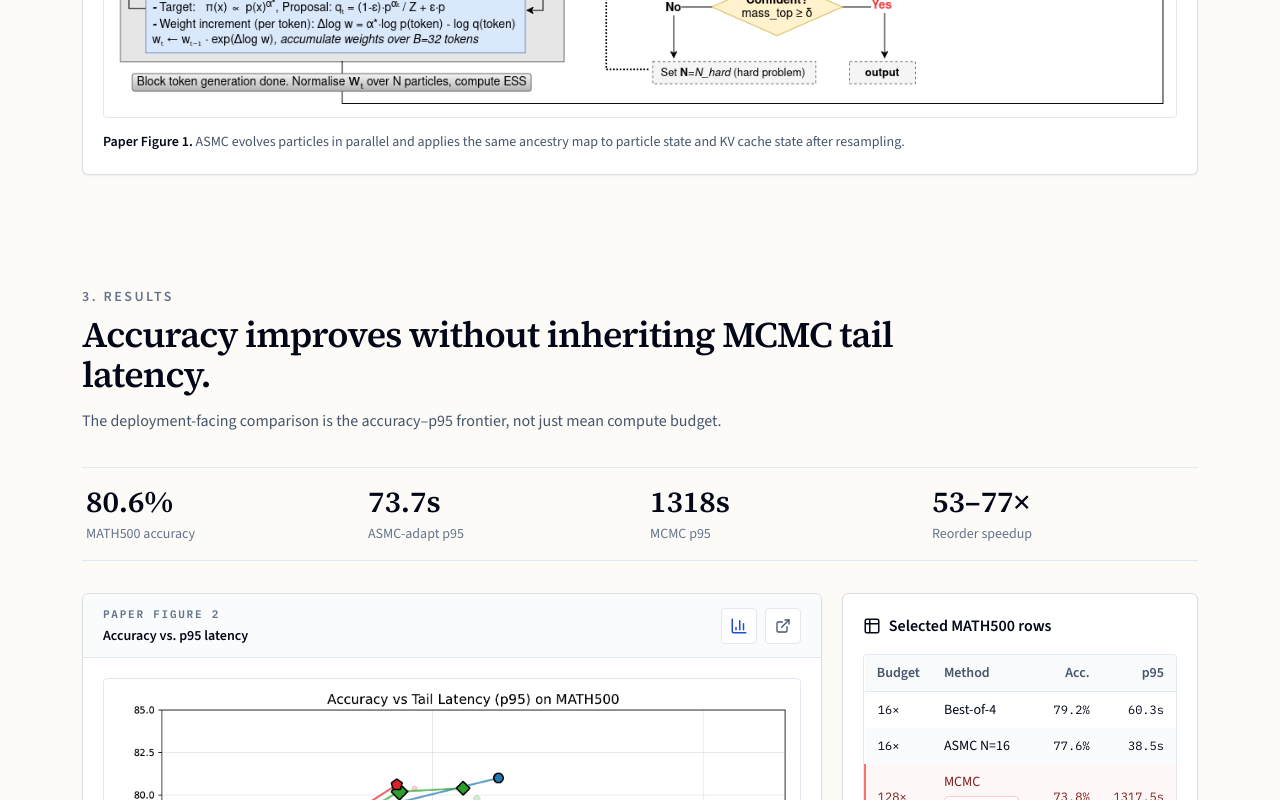
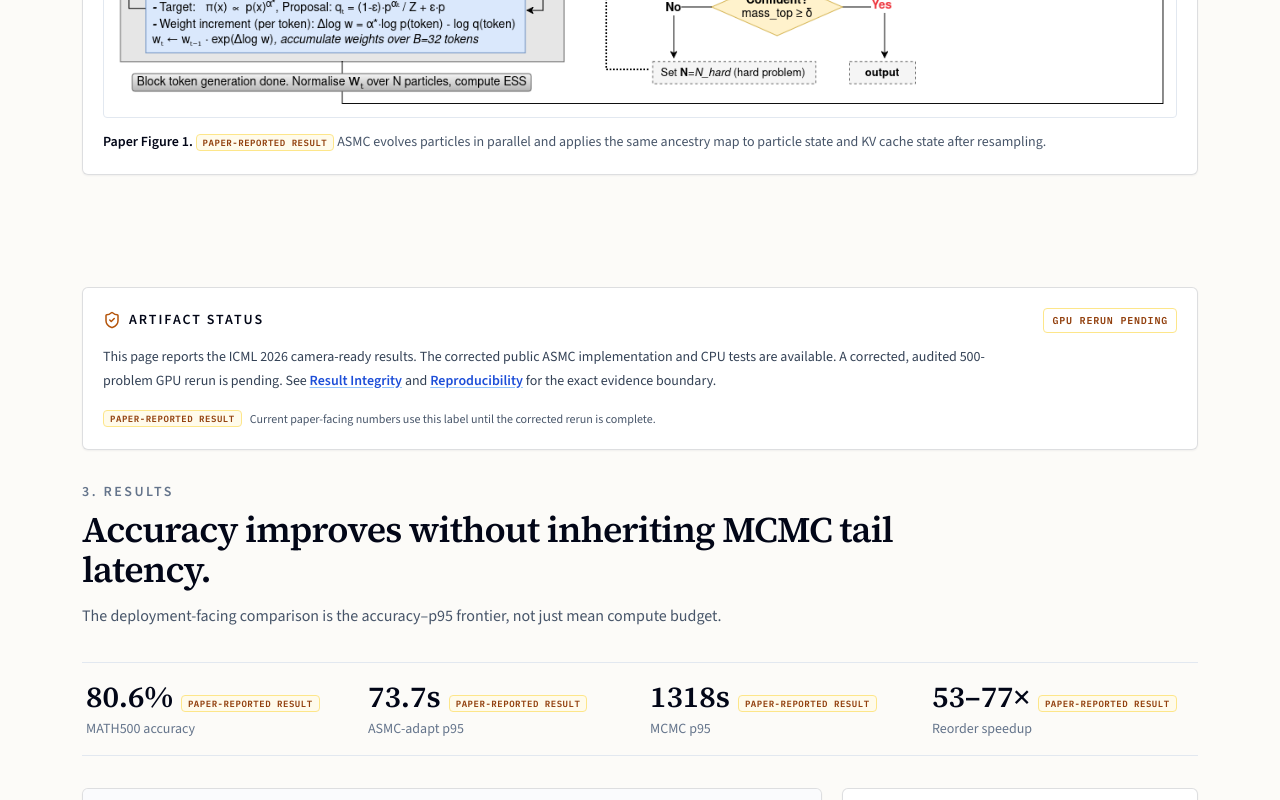
Before and after one commit to Vicky-0256/ASMC, a React (Vite) app: page / in a window 1280 px wide. Shown: the part 4020-4820 px from the top of the page. Built offline with nearby package versions, Linux system fonts and the light colour scheme.

Commit message:
Add result evidence status to project page

```diff
--- a/asmc_web_animation.jsx
+++ b/asmc_web_animation.jsx
@@ -137,7 +137,10 @@ function StatStrip() {
     <div className="grid gap-3 border-y border-slate-200 py-4 sm:grid-cols-2 lg:grid-cols-4">
       {STATS.map(([label, value]) => (
         <div key={label} className="px-1">
-          <div className="paper-serif text-3xl font-semibold text-slate-950">{value}</div>
+          <div className="flex flex-wrap items-baseline gap-x-2 gap-y-1">
+            <div className="paper-serif text-3xl font-semibold text-slate-950">{value}</div>
+            <EvidenceBadge />
+          </div>
           <div className="mt-1 text-sm text-slate-500">{label}</div>
         </div>
       ))}
@@ -148,7 +151,8 @@ function StatStrip() {
 function FigureCaption({ label, children }) {
   return (
     <p className="mt-3 text-sm leading-6 text-slate-600">
-      <span className="font-semibold text-slate-950">{label}.</span> {children}
+      <span className="font-semibold text-slate-950">{label}.</span>{" "}
+      <EvidenceBadge compact /> {children}
     </p>
   );
 }
@@ -205,11 +209,57 @@ function EvidenceStrip({ items }) {
       {items.map((item) => (
         <div key={item.label} className="rounded border border-slate-200 bg-slate-50 px-3 py-2.5">
           <div className="text-xs font-semibold uppercase tracking-[0.14em] text-slate-500">{item.label}</div>
-          <div className="paper-serif mt-1 text-2xl font-semibold tracking-tight text-slate-950">{item.value}</div>
+          <div className="mt-1 flex flex-wrap items-baseline gap-x-2 gap-y-1">
+            <div className="paper-serif text-2xl font-semibold tracking-tight text-slate-950">{item.value}</div>
+            <EvidenceBadge compact />
+          </div>
           <div className="mt-1 text-xs leading-5 text-slate-600">{item.detail}</div>
         </div>
       ))}
     </div>
+  );
+}
+
+function EvidenceBadge({ kind = "paper", compact = false }) {
+  const label = kind === "artifact" ? "Artifact-verified result" : kind === "reproduced" ? "Reproduced by public artifact" : "Paper-reported result";
+  const tone = kind === "paper"
+    ? "border-amber-200 bg-amber-50 text-amber-800"
+    : "border-emerald-200 bg-emerald-50 text-emerald-800";
+  return (
+    <span
+      className={`paper-mono inline-flex w-fit items-center rounded border px-1.5 py-0.5 text-[9px] font-semibold uppercase leading-tight tracking-[0.06em] ${tone} ${compact ? "text-[8px]" : ""}`}
+    >
+      {label}
+    </span>
+  );
+}
+
+function ArtifactStatus() {
+  return (
+    <PaperCard className="mb-8 border-amber-200 bg-amber-50/70">
+      <CardContent className="p-5">
+        <div className="flex flex-wrap items-center justify-between gap-3">
+          <div className="flex items-center gap-2 text-sm font-semibold uppercase tracking-[0.14em] text-slate-950">
+            <ShieldCheck size={18} className="text-amber-700" aria-hidden="true" />
+            Artifact status
+          </div>
+          <span className="paper-mono rounded border border-amber-200 bg-white/70 px-2 py-1 text-[10px] font-semibold uppercase tracking-[0.08em] text-amber-800">
+            GPU rerun pending
+          </span>
+        </div>
+        <p className="paper-pretty mt-3 max-w-4xl text-sm leading-6 text-slate-700">
+          This page reports the ICML 2026 camera-ready results. The corrected public ASMC implementation and CPU tests are available. A corrected, audited 500-problem GPU rerun is pending. See{" "}
+          <a className="font-semibold text-blue-700 underline decoration-blue-300 underline-offset-2" href="https://github.com/Vicky-0256/ASMC/blob/main/docs/result_integrity.md" target="_blank" rel="noreferrer">Result Integrity</a>{" "}
+          and{" "}
+          <a className="font-semibold text-blue-700 underline decoration-blue-300 underline-offset-2" href="https://github.com/Vicky-0256/ASMC/blob/main/docs/reproducibility.md" target="_blank" rel="noreferrer">Reproducibility</a>{" "}
+          for the exact evidence boundary.
+        </p>
+        <div className="mt-4 flex flex-wrap items-center gap-2 text-xs leading-5 text-slate-600">
+          <EvidenceBadge />
+          <span>Current paper-facing numbers use this label until the corrected rerun is complete.</span>
+        </div>
+      </CardContent>
+    </PaperCard>
   );
 }
 
@@ -329,6 +379,7 @@ function MethodDetailsSection() {
 function ResultsSection() {
   return (
     <section id="results" className="py-14">
+      <ArtifactStatus />
       <SectionHeader number="3. Results" title="Accuracy improves without inheriting MCMC tail latency.">
         The deployment-facing comparison is the accuracy–p95 frontier, not just mean compute budget.
       </SectionHeader>
@@ -353,8 +404,8 @@ function ResultsSection() {
             <div className="mb-4 flex items-center gap-2 font-semibold text-slate-950"><Table2 size={18} aria-hidden="true" /> Selected MATH500 rows</div>
             <div className="overflow-hidden rounded border border-slate-200">
               <table className="w-full border-collapse text-sm" aria-label="Selected MATH500 latency-aware results">
-                <caption className="sr-only">Selected MATH500 latency-aware results with budget, method, accuracy, and p95 latency.</caption>
-                <thead className="bg-slate-50 text-left text-slate-600"><tr><th scope="col" className="border-b border-slate-200 px-3 py-2 font-semibold">Budget</th><th scope="col" className="border-b border-slate-200 px-3 py-2 font-semibold">Method</th><th scope="col" className="border-b border-slate-200 px-3 py-2 text-right font-semibold">Acc.</th><th scope="col" className="border-b border-slate-200 px-3 py-2 text-right font-semibold">p95</th></tr></thead>
+                <caption className="sr-only">Selected MATH500 latency-aware results with budget, method, accuracy, p95 latency, and evidence status. The evidence label applies to every numeric value in its row.</caption>
+                <thead className="bg-slate-50 text-left text-slate-600"><tr><th scope="col" className="border-b border-slate-200 px-3 py-2 font-semibold">Budget</th><th scope="col" className="border-b border-slate-200 px-3 py-2 font-semibold">Method</th><th scope="col" className="border-b border-slate-200 px-3 py-2 text-right font-semibold">Acc.</th><th scope="col" className="border-b border-slate-200 px-3 py-2 text-right font-semibold">p95</th><th scope="col" className="border-b border-slate-200 px-3 py-2 font-semibold">Evidence</th></tr></thead>
                 <tbody>{RESULT_ROWS.map((row, index) => {
                   const isAdaptive = row.method.includes("ASMC-adapt");
                   const isMcmc = row.method.includes("MCMC");
@@ -368,7 +419,7 @@ function ResultsSection() {
 
                   return (
                     <tr key={`${row.budget}-${row.method}`} className={rowTone}>
-                      <td className={`px-3 py-2 paper-mono text-xs ${isAdaptive ? "border-l-2 border-emerald-500" : isMcmc ? "border-l-2 border-red-400" : "border-l-2 border-transparent"}`}>{row.budget}</td>
+                      <td className={`px-3 py-2 paper-mono text-xs ${isAdaptive ? "border-l-2 border-emerald-500" : isMcmc ? "border-l-2 border-red-400" : "border-l-2 border-transparent"}`} aria-label={`${row.budget}, Paper-reported result`}>{row.budget}</td>
                       <td className="px-3 py-2">
                         <div className="flex min-w-0 flex-col gap-1">
                           <span>{row.method}</span>
@@ -379,8 +430,9 @@ function ResultsSection() {
                           )}
                         </div>
                       </td>
-                      <td className="px-3 py-2 text-right paper-mono text-xs">{row.acc}%</td>
-                      <td className="px-3 py-2 text-right paper-mono text-xs">{row.p95}s</td>
+                      <td className="px-3 py-2 text-right paper-mono text-xs" aria-label={`${row.acc}% accuracy, Paper-reported result`}>{row.acc}%</td>
+                      <td className="px-3 py-2 text-right paper-mono text-xs" aria-label={`${row.p95} seconds p95, Paper-reported result`}>{row.p95}s</td>
+                      <td className="px-3 py-2"><EvidenceBadge compact /></td>
                     </tr>
                   );
                 })}</tbody>
```
